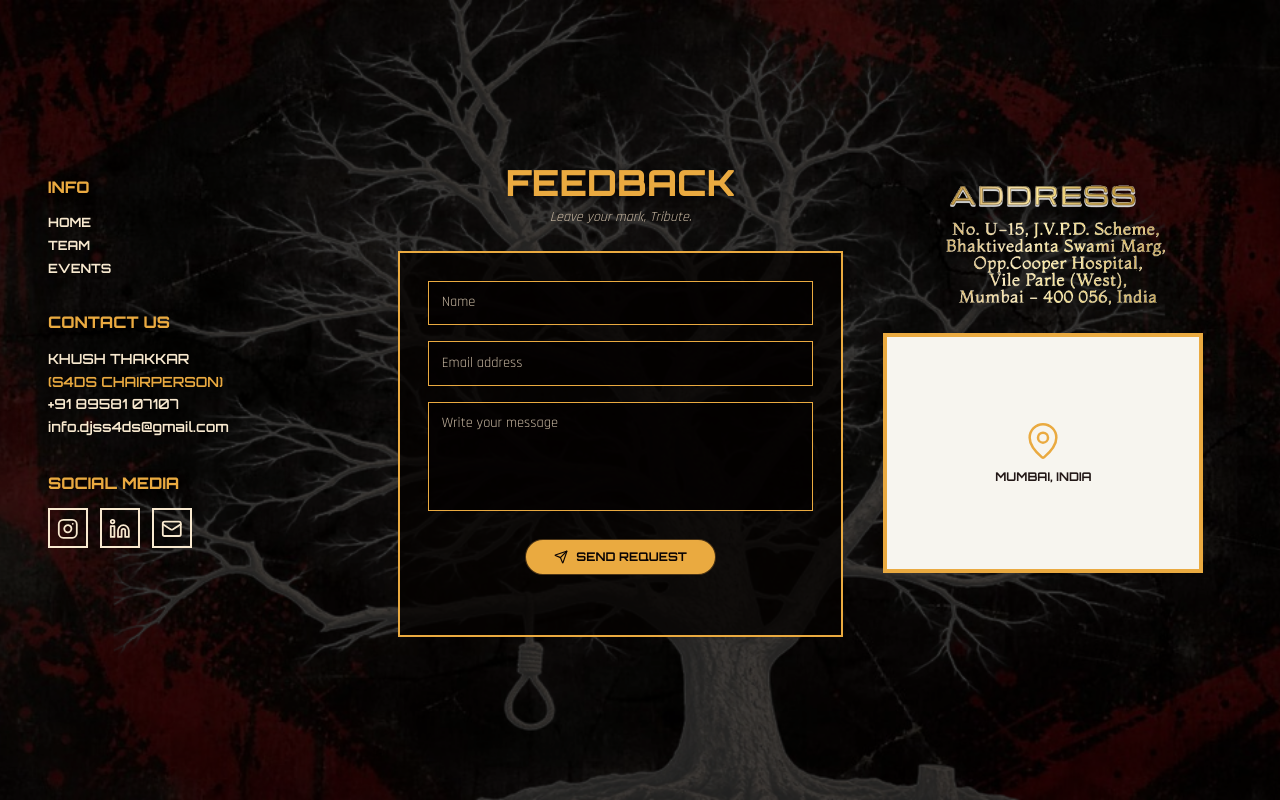
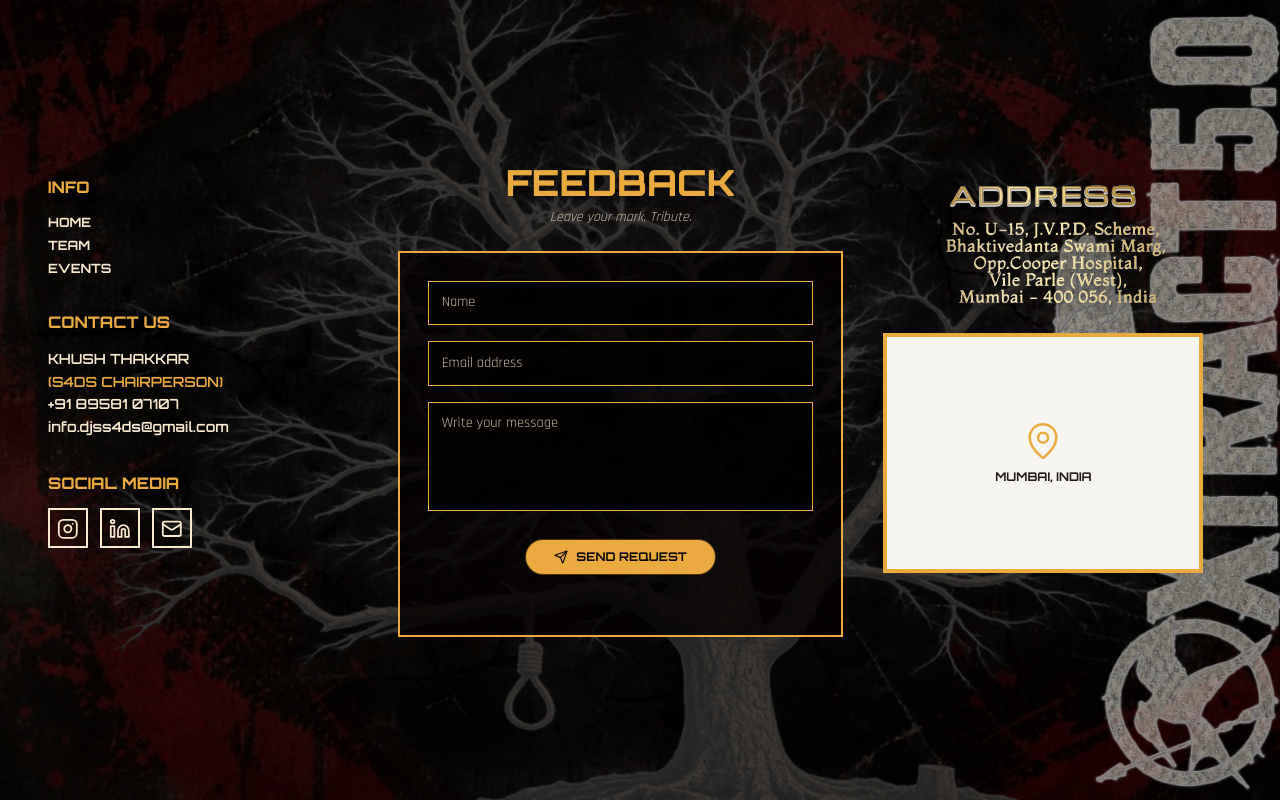
Before and after one commit to SuhaanShah/district13-feedback, a React (Vite) app: page / in a window 1280 px wide. Built offline with nearby package versions, Linux system fonts and the light colour scheme.

Commit message:
Add THE XTRACT 5.0 vertical watermark banner element

```diff
--- a/src/routes/index.tsx
+++ b/src/routes/index.tsx
@@ -4,6 +4,7 @@ import { useState, type FormEvent } from "react";
 import { Button } from "@/components/ui/button";
 import background from "@/assets/background.png";
 import addressGold from "@/assets/address_gold.png";
+import xtractBanner from "@/assets/xtract-side-banner.png";
 
 export const Route = createFileRoute("/")({
   head: () => ({
@@ -44,6 +45,13 @@ function Index() {
         className="absolute inset-0 -z-20 size-full object-cover"
       />
       <div className="absolute inset-0 -z-10 bg-overlay" />
+
+      {/* Right side XTRACT 5.0 watermark banner */}
+      <img
+        src={xtractBanner}
+        alt="The XTRACT 5.0"
+        className="pointer-events-none absolute right-0 top-0 bottom-0 -z-10 hidden h-full w-auto object-contain opacity-75 xl:block"
+      />
 
       <div className="mx-auto grid w-full max-w-7xl grid-cols-1 gap-14 lg:grid-cols-[0.8fr_1.15fr_0.9fr] lg:items-center lg:gap-10">
         <aside className="space-y-9 text-center lg:self-stretch lg:py-4 lg:text-left">
```
Also changed, not shown: src/assets/xtract-side-banner.png (added).
